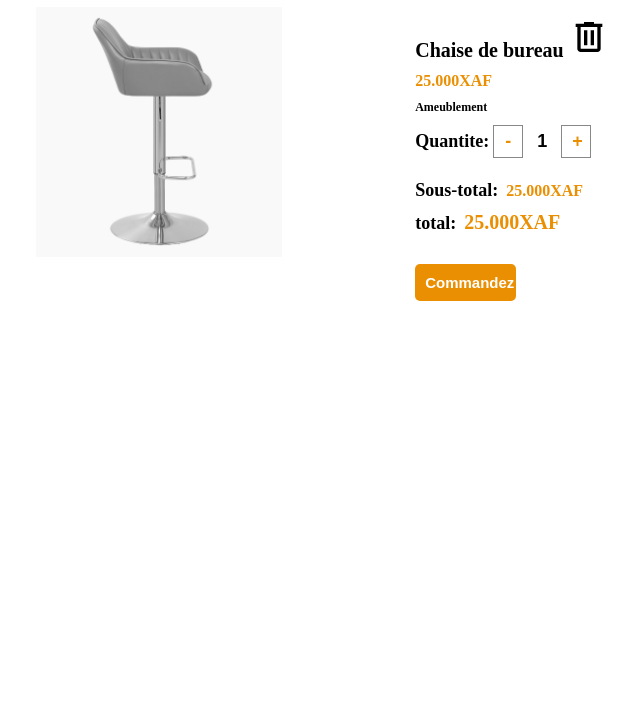
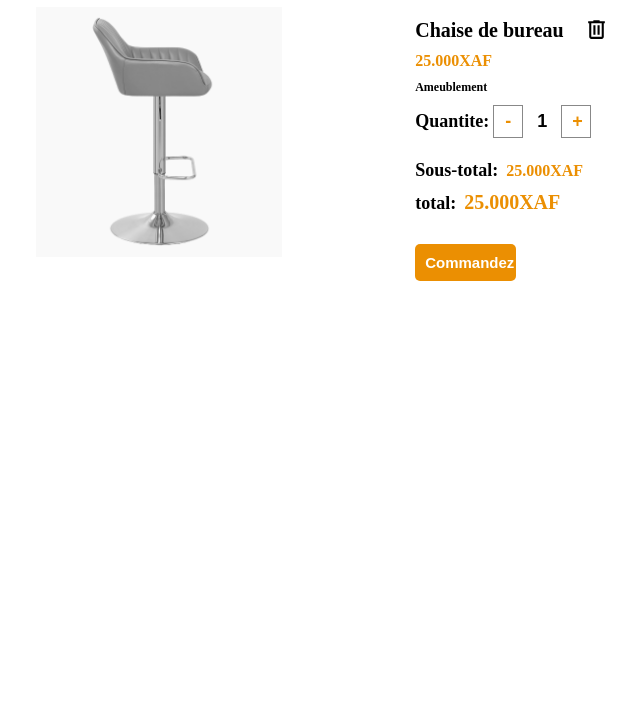
Before and after one commit to sighakalaurent/ProjetEcommerce, a plain HTML site: page html/cart.html in a window 1280 px wide. Shown: the part 81-800 px from the top of the page, without its empty margins (288-928 px from the left). Drawn offline with Linux system fonts and the light colour scheme.

```diff
--- a/styles/cart.css
+++ b/styles/cart.css
@@ -26,6 +26,12 @@
   font-size: 20px;
   font-weight: bold;
   padding-top: 10px;
+}
+span img{
+  width: 25px;
+  height: 25px;
+  vertical-align: bottom;
+  margin-left: 15px;
 }
 .category_products {
   font-size: 12px;
```
